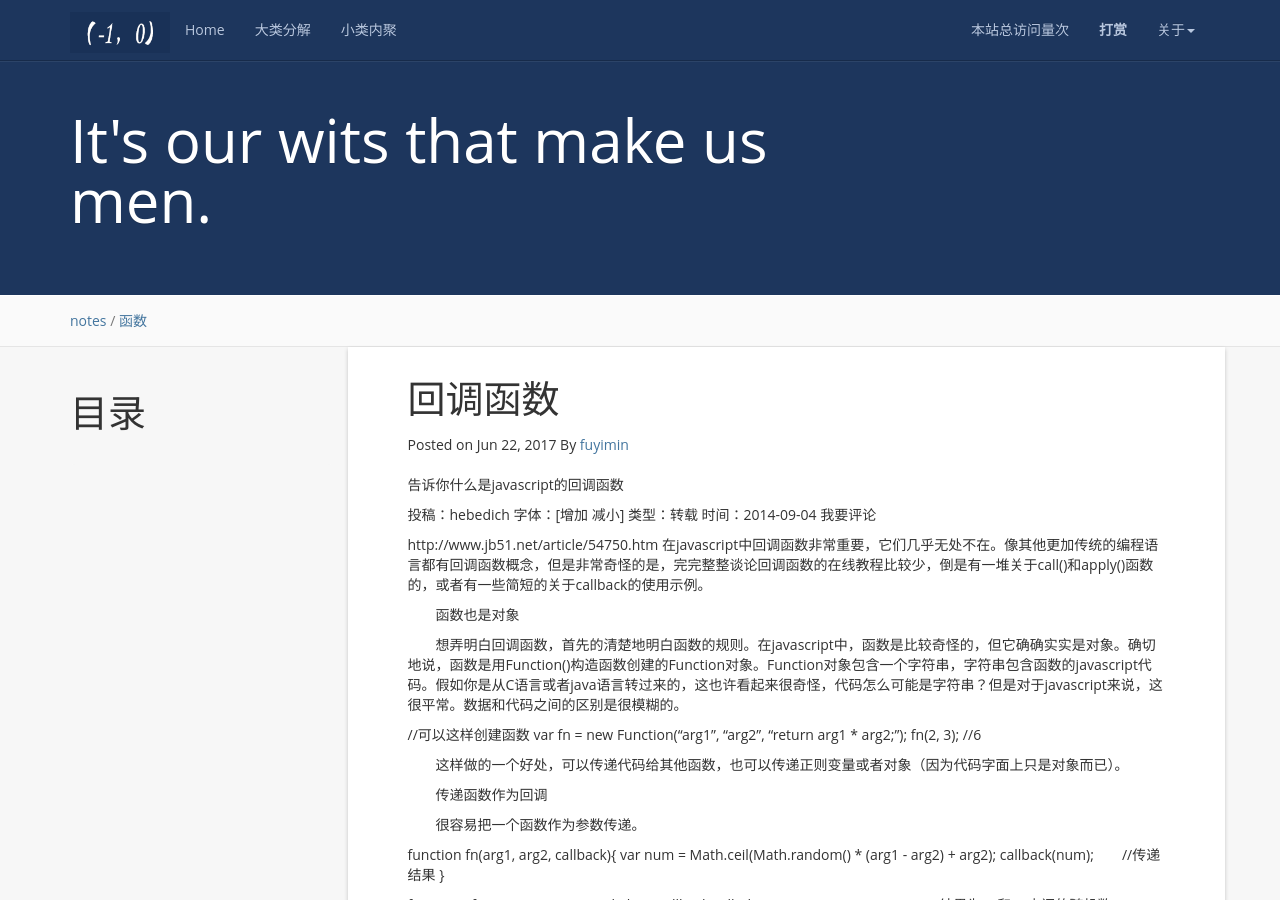
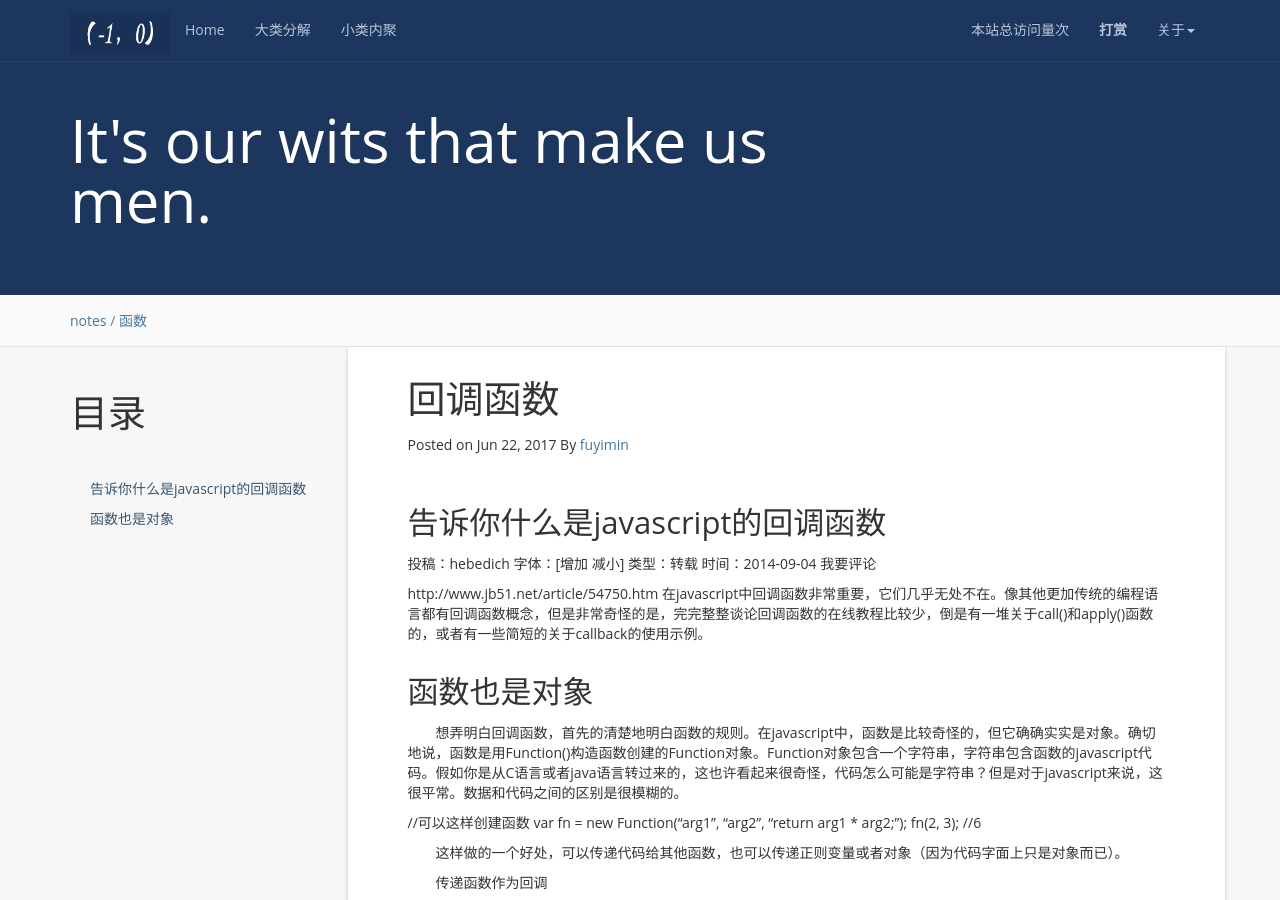
Before and after one commit to aimiy/aimiy.github.io, a Jekyll site: the page built from _posts/notes/js/2017-06-22-回掉函数.md, in a window 1280 px wide and 900 px high. Built offline with Jekyll 4.4.1, drawn with Linux system fonts in a browser that asks for light colours; nearby versions of some CDN libraries; comment, search, counter and statistics services are not loaded.

```diff
--- a/_posts/notes/js/2017-06-22-回掉函数.md
+++ b/_posts/notes/js/2017-06-22-回掉函数.md
@@ -12,7 +12,7 @@
 
 
 
-告诉你什么是javascript的回调函数
+## 告诉你什么是javascript的回调函数
 
 投稿：hebedich 字体：[增加 减小] 类型：转载 时间：2014-09-04 我要评论
 
@@ -20,7 +20,7 @@
 在javascript中回调函数非常重要，它们几乎无处不在。像其他更加传统的编程语言都有回调函数概念，但是非常奇怪的是，完完整整谈论回调函数的在线教程比较少，倒是有一堆关于call()和apply()函数的，或者有一些简短的关于callback的使用示例。
 
 
-　　函数也是对象
+## 函数也是对象
 
 
 　　想弄明白回调函数，首先的清楚地明白函数的规则。在javascript中，函数是比较奇怪的，但它确确实实是对象。确切地说，函数是用Function()构造函数创建的Function对象。Function对象包含一个字符串，字符串包含函数的javascript代码。假如你是从C语言或者java语言转过来的，这也许看起来很奇怪，代码怎么可能是字符串？但是对于javascript来说，这很平常。数据和代码之间的区别是很模糊的。
```
